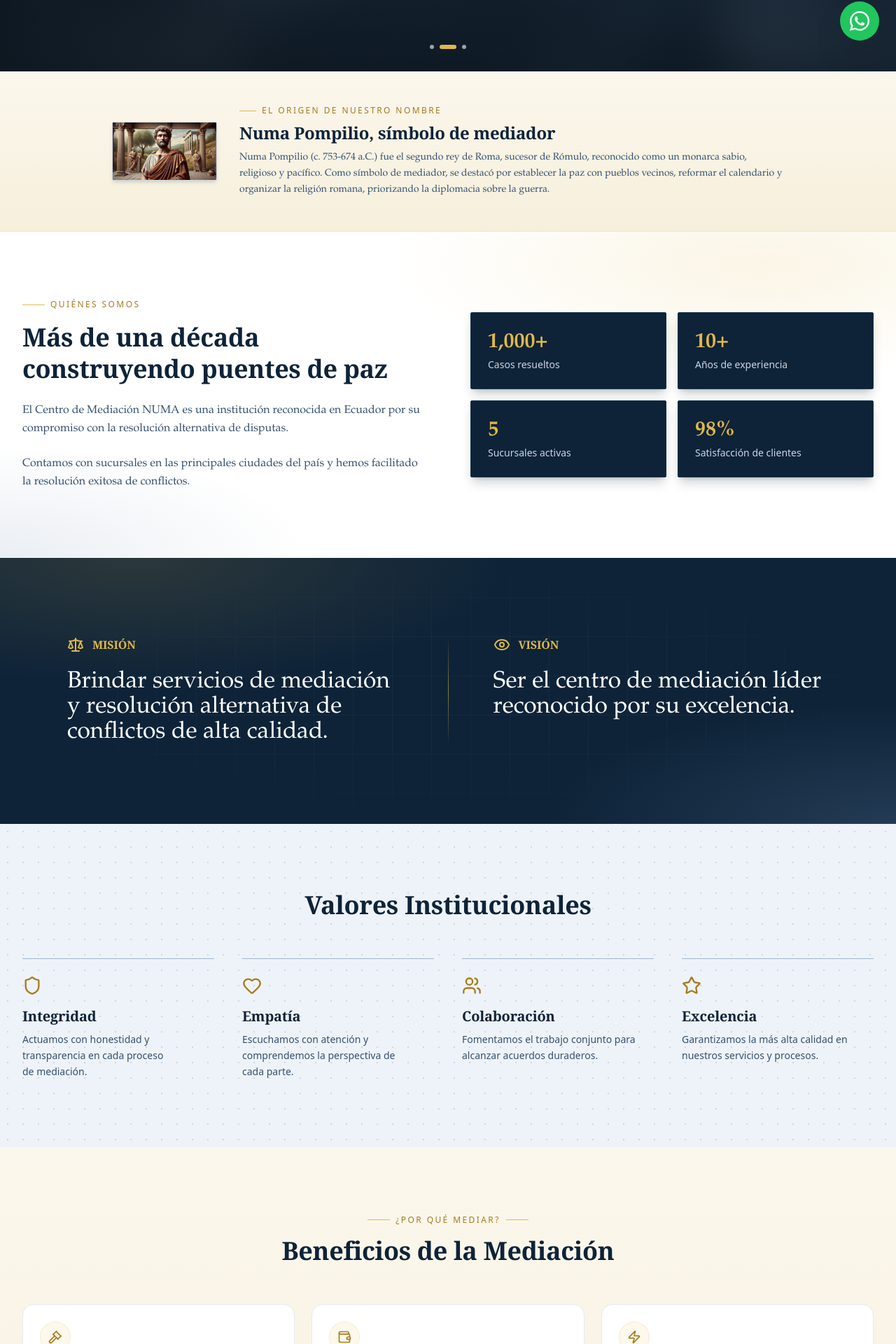
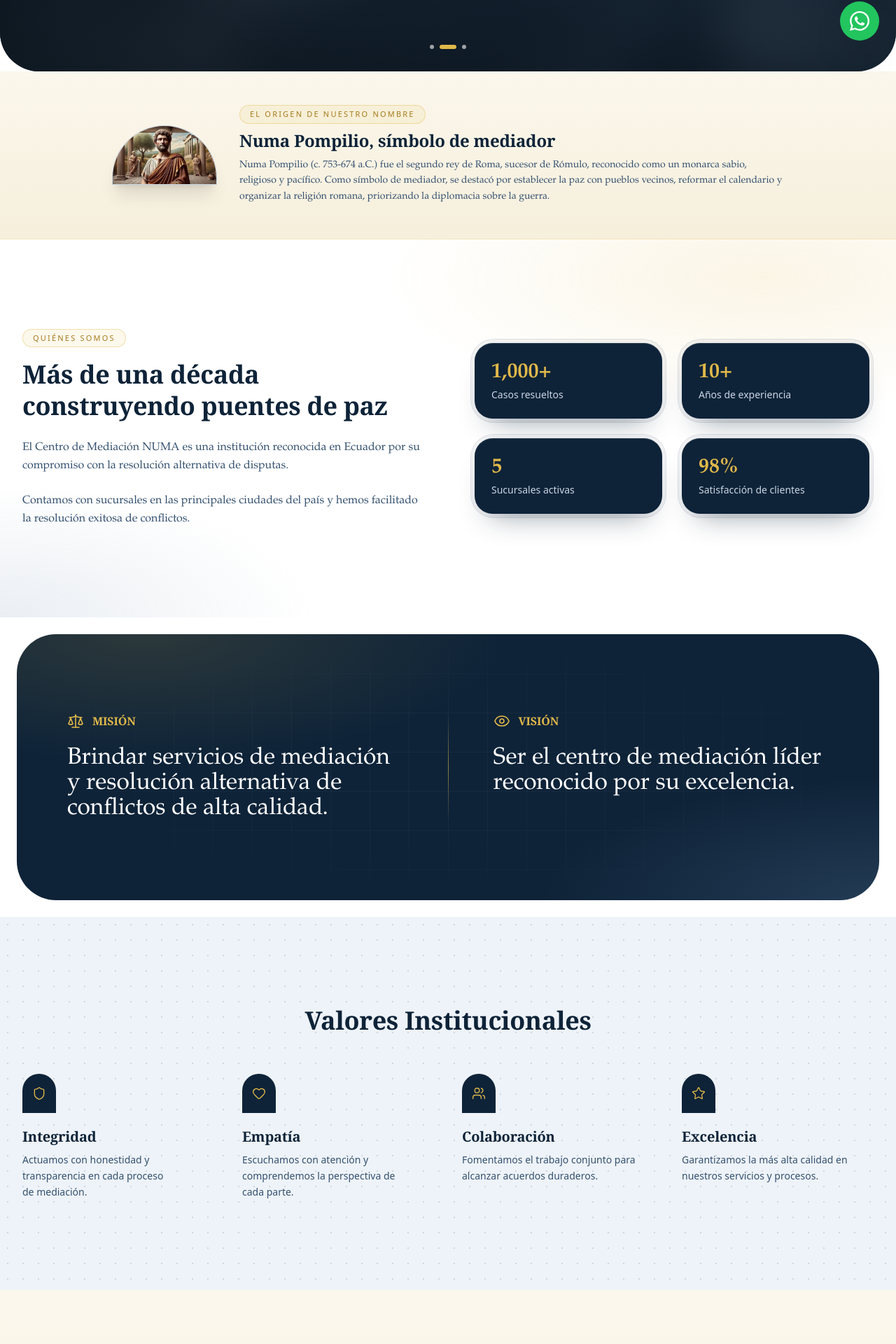
Before and after one commit to compuproyectos-beep/numa-mediacion, a Next.js app in the folder frontend/: page / in a window 1280 px wide. Shown: the part 718-2638 px from the top of the page at 70% size. Built offline with nearby package versions, Linux system fonts and the light colour scheme; no server answers; a web font is replaced by a local one.

Commit message:
Cambios con skills de diseños

```diff
--- a/frontend/src/app/globals.css
+++ b/frontend/src/app/globals.css
@@ -206,3 +206,20 @@ html {
 .bg-night::before{content:"";position:absolute;inset:0;background-image:linear-gradient(rgba(255,255,255,.035) 1px,transparent 1px),linear-gradient(90deg,rgba(255,255,255,.035) 1px,transparent 1px);background-size:56px 56px;-webkit-mask-image:radial-gradient(ellipse at center,#000 30%,transparent 75%);mask-image:radial-gradient(ellipse at center,#000 30%,transparent 75%);pointer-events:none}
 .bg-night>*{position:relative}
 .bg-dots{background-color:#EEF3F9;background-image:radial-gradient(rgba(35,64,91,.16) 1.2px,transparent 1.3px);background-size:22px 22px}
+
+/* Aparición al hacer scroll: visible por defecto; solo se oculta si el script está activo */
+.js-reveal .reveal:not(.is-in){opacity:0;transform:translateY(18px);filter:blur(6px)}
+.js-reveal .reveal{transition:opacity 800ms var(--ease-out),transform 800ms var(--ease-out),filter 800ms var(--ease-out)}
+.js-reveal .reveal-d1{transition-delay:120ms}
+@media (prefers-reduced-motion: reduce){.js-reveal .reveal{transition:none}}
+
+/* Detalles "premium" (guía taste-skill): doble borde, sombras suaves, botón con círculo */
+.bezel{padding:6px;border-radius:2.1rem;background:rgba(14,35,56,.05);box-shadow:inset 0 0 0 1px rgba(14,35,56,.08)}
+.shadow-soft{box-shadow:0 24px 40px -22px rgba(14,35,56,.45)}
+.inner-hl{box-shadow:inset 0 1px 1px rgba(255,255,255,.14),0 24px 40px -22px rgba(14,35,56,.45)}
+.inner-hl-light{box-shadow:inset 0 1px 1px rgba(255,255,255,.9),0 24px 40px -24px rgba(14,35,56,.30)}
+.btn-ico{display:inline-flex;align-items:center;justify-content:center;width:2rem;height:2rem;border-radius:9999px;background:rgba(8,21,36,.12);transition:transform 500ms cubic-bezier(.32,.72,0,1)}
+.btn-ico-light{background:rgba(255,255,255,.16)}
+@media (hover:hover){.group:hover .btn-ico{transform:translate(2px,-1px) scale(1.06)}}
+.font-brand svg.lucide{stroke-width:1.6}
+@media (prefers-reduced-motion: reduce){.js-reveal .reveal{filter:none!important}.btn-ico{transition:none}}
--- a/frontend/src/app/page.tsx
+++ b/frontend/src/app/page.tsx
@@ -166,7 +166,7 @@ export default function HomePage() {
           Cada foto se ve COMPLETA (sin recortar) de fondo desenfocado de
           la misma foto, ampliada, rellena los bordes para que no queden
           franjas vacías — así no se pierde nada de la imagen original. */}
-      <section className="relative min-h-[640px] sm:min-h-[720px] lg:min-h-[820px] flex items-center overflow-hidden">
+      <section className="relative min-h-[640px] sm:min-h-[720px] lg:min-h-[820px] flex items-center overflow-hidden rounded-b-[2rem] sm:rounded-b-[3.5rem]">
         {/* Carrusel de fondo, a todo lo ancho y alto de la sección.
             Tono oscuro neutro (no el azul intenso de numa-950) para que el
             fondo no se sienta "muy azulado". */}
@@ -257,9 +257,9 @@ export default function HomePage() {
                 menú de arriba, no hace falta repetirlos aquí. */}
             <a
               href="#nosotros"
-              className="hero-rise hero-d3 inline-flex items-center gap-2 px-6 py-3 bg-gold-400 text-numa-950 text-sm font-semibold rounded-sm hover:bg-gold-500 btn-press"
+              className="hero-rise hero-d3 inline-flex items-center gap-3 pl-6 pr-2 py-2 bg-gold-400 text-numa-950 text-sm font-semibold rounded-full group hover:bg-gold-500 btn-press"
             >
-              Conoce más <ArrowRight className="w-4 h-4" />
+              Conoce más <span className="btn-ico"><ArrowRight className="w-4 h-4" /></span>
             </a>
           </div>
         </div>
@@ -272,7 +272,7 @@ export default function HomePage() {
       <section id="numa-pompilio" className="py-12 bg-parchment border-b border-gold-400/30">
         <div className="max-w-5xl mx-auto px-4 sm:px-6 lg:px-8">
           <div className="grid grid-cols-1 sm:grid-cols-[150px_1fr] gap-5 sm:gap-8 items-center">
-            <div className="relative mx-auto sm:mx-0 w-32 sm:w-full rounded-sm overflow-hidden shadow-md border border-numa-200">
+            <div className="relative mx-auto sm:mx-0 w-32 sm:w-full rounded-t-full rounded-b-2xl overflow-hidden shadow-xl border border-numa-200">
               <Image
                 src="/images/numa-pompilio.jpg"
                 alt="Numa Pompilio, segundo rey de Roma, símbolo histórico de la mediación"
@@ -283,12 +283,8 @@ export default function HomePage() {
             </div>
 
             <div className="text-center sm:text-left">
-              <div className="flex items-center justify-center sm:justify-start gap-2 mb-2">
-                <div className="h-px w-6 bg-gold-400" />
-
-                <span className="text-gold-600 text-xs uppercase tracking-[0.2em] font-sans">
-                  El origen de nuestro nombre
-                </span>
+              <div className="flex justify-center sm:justify-start mb-2">
+                <span className="inline-block rounded-full border border-gold-400/40 bg-gold-400/10 px-3.5 py-1 text-[11px] uppercase tracking-[0.2em] text-gold-600 font-sans">El origen de nuestro nombre</span>
               </div>
 
               <h2 className="text-xl sm:text-2xl font-bold text-numa-900 mb-2 leading-tight">
@@ -309,16 +305,12 @@ export default function HomePage() {
       </section>
 
       {/* NOSOTROS */}
-      <section id="nosotros" className="relative py-24 bg-glow-white overflow-hidden">
+      <section id="nosotros" className="relative py-24 sm:py-32 bg-glow-white overflow-hidden">
         <div className="max-w-7xl mx-auto px-4 sm:px-6 lg:px-8">
           <div className="grid grid-cols-1 lg:grid-cols-2 gap-16 items-center">
             <div>
-              <div className="flex items-center gap-2 mb-4">
-                <div className="h-px w-8 bg-gold-400" />
-
-                <span className="text-gold-600 text-xs uppercase tracking-[0.2em] font-sans">
-                  Quiénes Somos
-                </span>
+              <div className="flex mb-4">
+                <span className="inline-block rounded-full border border-gold-400/40 bg-gold-400/10 px-3.5 py-1 text-[11px] uppercase tracking-[0.2em] text-gold-600 font-sans">Quiénes Somos</span>
               </div>
 
               <h2 className="text-4xl font-bold text-numa-900 mb-6 leading-tight">
@@ -344,10 +336,8 @@ export default function HomePage() {
                 { num: '5', label: 'Sucursales activas' },
                 { num: '98%', label: 'Satisfacción de clientes' },
               ].map((stat) => (
-                <div
-                  key={stat.label}
-                  className="bg-numa-900 border border-numa-800 rounded-sm p-6 shadow-lg shadow-numa-950/20"
-                >
+                <div key={stat.label} className="reveal bezel">
+                <div className="bg-numa-900 rounded-[1.6rem] p-6 shadow-soft inner-hl">
                   <div className="text-3xl font-bold text-gold-400 mb-1 tabular-nums">
                     {stat.num}
                   </div>
@@ -356,6 +346,7 @@ export default function HomePage() {
                     {stat.label}
                   </div>
                 </div>
+                </div>
               ))}
             </div>
           </div>
@@ -363,7 +354,8 @@ export default function HomePage() {
       </section>
 
       {/* MISION */}
-      <section id="misión" className="relative py-24 sm:py-28 bg-night overflow-hidden">
+      <div className="bg-white px-3 sm:px-6 py-3 sm:py-6">
+      <section id="misión" className="relative py-20 sm:py-28 bg-night overflow-hidden rounded-[2rem] sm:rounded-[3.5rem]">
         <div className="max-w-6xl mx-auto px-4 sm:px-6 lg:px-8">
           <div className="grid grid-cols-1 md:grid-cols-[1fr_1px_1fr] gap-12 md:gap-16 items-start">
             <div className="reveal">
@@ -396,9 +388,10 @@ export default function HomePage() {
           </div>
         </div>
       </section>
+      </div>
 
       {/* VALORES */}
-      <section id="valores" className="py-24 bg-dots">
+      <section id="valores" className="py-24 sm:py-32 bg-dots">
         <div className="max-w-7xl mx-auto px-4 sm:px-6 lg:px-8">
           <div className="text-center mb-14">
             <h2 className="text-4xl font-bold text-numa-900">
@@ -413,8 +406,10 @@ export default function HomePage() {
                 className="reveal group"
                 style={{ transitionDelay: `${idx * 70}ms` }}
               >
-                <div className="h-px bg-numa-300 group-hover:bg-gold-500 transition-colors duration-300 mb-6" />
-                <Icon className="w-7 h-7 text-gold-600 mb-4 transition-transform duration-300 group-hover:-translate-y-0.5" />
+
+                <div className="w-12 h-14 rounded-t-full rounded-b-xl bg-numa-900 group-hover:bg-numa-800 flex items-center justify-center mb-5 transition-colors duration-300">
+                  <Icon className="w-5 h-5 text-gold-400" />
+                </div>
                 <h3 className="text-xl font-bold text-numa-900 mb-2">{titulo}</h3>
                 <p className="text-sm text-numa-600 leading-relaxed font-sans">{desc}</p>
               </div>
@@ -424,18 +419,12 @@ export default function HomePage() {
       </section>
 
       {/* BENEFICIOS */}
-      <section id="beneficios" className="py-24 bg-parchment">
+      <section id="beneficios" className="py-24 sm:py-32 bg-parchment">
         <div className="max-w-7xl mx-auto px-4 sm:px-6 lg:px-8">
           <div className="text-center mb-14">
-            <div className="flex items-center justify-center gap-2 mb-4">
-              <div className="h-px w-8 bg-gold-400" />
-
-              <span className="text-gold-600 text-xs uppercase tracking-[0.2em] font-sans">
-                ¿Por qué mediar?
-              </span>
-
-              <div className="h-px w-8 bg-gold-400" />
-            </div>
+            <div className="flex justify-center mb-4">
+                <span className="inline-block rounded-full border border-gold-400/40 bg-gold-400/10 px-3.5 py-1 text-[11px] uppercase tracking-[0.2em] text-gold-600 font-sans">¿Por qué mediar?</span>
+              </div>
 
             <h2 className="text-4xl font-bold text-numa-900">
               Beneficios de la Mediación
@@ -478,7 +467,7 @@ export default function HomePage() {
                         setBeneficioAbierto((prev) => (prev === titulo ? null : titulo));
                       }
                     }}
-                    className={`absolute inset-x-0 top-0 min-h-full p-6 rounded-2xl border cursor-pointer transition-all duration-300 outline-none focus-visible:ring-2 focus-visible:ring-gold-400 ${
+                    className={`absolute inset-x-0 top-0 min-h-full p-6 rounded-3xl border cursor-pointer transition-all duration-300 outline-none focus-visible:ring-2 focus-visible:ring-gold-400 ${
                       abierto
                         ? 'z-20 bg-numa-900 border-gold-400/60 shadow-xl'
                         : 'z-0 bg-white border-numa-100'
@@ -522,7 +511,7 @@ export default function HomePage() {
       </section>
 
       {/* SERVICIOS */}
-      <section id="servicios" className="py-24 bg-numa-50">
+      <section id="servicios" className="py-24 sm:py-32 bg-numa-50">
         <div className="max-w-7xl mx-auto px-4 sm:px-6 lg:px-8">
           <div className="grid grid-cols-1 lg:grid-cols-2 gap-16 items-center">
             <div>
@@ -543,35 +532,30 @@ export default function HomePage() {
               </ul>
             </div>
 
-            <div className="bg-numa-900 rounded-sm p-10 text-white">
+            <div className="reveal bezel"><div className="bg-numa-900 rounded-[1.6rem] p-10 sm:p-12 text-white shadow-soft inner-hl">
               <h3 className="text-2xl font-bold mb-3">
                 ¿Necesita ayuda?
               </h3>
 
               <a
                 href="#contacto-footer"
-                className="mt-8 inline-flex items-center gap-2 px-5 py-2.5 bg-gold-400 text-numa-950 text-sm font-semibold rounded-sm hover:bg-gold-500 btn-press"
+                className="mt-8 inline-flex items-center gap-3 pl-5 pr-2 py-2 group bg-gold-400 text-numa-950 text-sm font-semibold rounded-full hover:bg-gold-500 btn-press"
               >
-                Contáctenos <ArrowRight className="w-4 h-4" />
+                Contáctenos <span className="btn-ico"><ArrowRight className="w-4 h-4" /></span>
               </a>
+            </div>
             </div>
           </div>
         </div>
       </section>
 
       {/* SOLICITA TU ASESORÍA */}
-      <section id="contacto" className="py-24 bg-numa-50">
+      <section id="contacto" className="py-24 sm:py-32 bg-numa-50">
         <div className="max-w-4xl mx-auto px-4 sm:px-6 lg:px-8 text-center">
-          <div className="bg-white border border-numa-200 rounded-sm shadow-sm p-10 sm:p-14">
-            <div className="flex items-center justify-center gap-2 mb-4">
-              <div className="h-px w-8 bg-gold-400" />
-
-              <span className="text-gold-600 text-xs uppercase tracking-[0.2em] font-sans">
-                ¿Tienes un conflicto que resolver?
-              </span>
-
-              <div className="h-px w-8 bg-gold-400" />
-            </div>
+          <div className="reveal bezel"><div className="bg-white rounded-[1.6rem] shadow-soft inner-hl-light p-10 sm:p-14">
+            <div className="flex justify-center mb-4">
+                <span className="inline-block rounded-full border border-gold-400/40 bg-gold-400/10 px-3.5 py-1 text-[11px] uppercase tracking-[0.2em] text-gold-600 font-sans">¿Tienes un conflicto que resolver?</span>
+              </div>
 
             <h2 className="text-4xl font-bold text-numa-900 mb-4">
               Solicita una asesoría gratuita
@@ -587,7 +571,7 @@ export default function HomePage() {
                 href="https://wa.me/593981790092?text=Hola%2C%20quisiera%20una%20asesor%C3%ADa%20gratuita%20sobre%20mi%20caso"
                 target="_blank"
                 rel="noopener noreferrer"
-                className="inline-flex items-center gap-2 px-6 py-3 bg-green-500 text-white text-sm font-semibold rounded-sm hover:bg-green-600 btn-press"
+                className="inline-flex items-center gap-2 px-6 py-3 bg-green-500 text-white text-sm font-semibold rounded-full hover:bg-green-600 btn-press"
               >
                 <WhatsAppIcon className="w-4 h-4" />
                 Escríbenos por WhatsApp
@@ -595,11 +579,12 @@ export default function HomePage() {
 
               <a
                 href="mailto:numamediacionec@hotmail.com"
-                className="inline-flex items-center gap-2 px-6 py-3 border border-numa-300 text-numa-700 text-sm font-medium rounded-sm hover:border-gold-500 hover:text-gold-600 btn-press"
+                className="inline-flex items-center gap-2 px-6 py-3 border border-numa-300 text-numa-700 text-sm font-medium rounded-full hover:border-gold-500 hover:text-gold-600 btn-press"
               >
                 Escríbenos un correo
               </a>
             </div>
+          </div>
           </div>
         </div>
       </section>
@@ -617,9 +602,9 @@ export default function HomePage() {
 
           <Link
             href="/login"
-            className="inline-flex items-center gap-2 px-8 py-3.5 bg-numa-950 text-white text-sm font-semibold rounded-sm hover:bg-numa-800 btn-press"
+            className="inline-flex items-center gap-3 pl-8 pr-2.5 py-2.5 group bg-numa-950 text-white text-sm font-semibold rounded-full hover:bg-numa-800 btn-press"
           >
-            Acceso al Sistema <ArrowRight className="w-4 h-4" />
+            Acceso al Sistema <span className="btn-ico btn-ico-light"><ArrowRight className="w-4 h-4" /></span>
           </Link>
         </div>
       </section>
```
